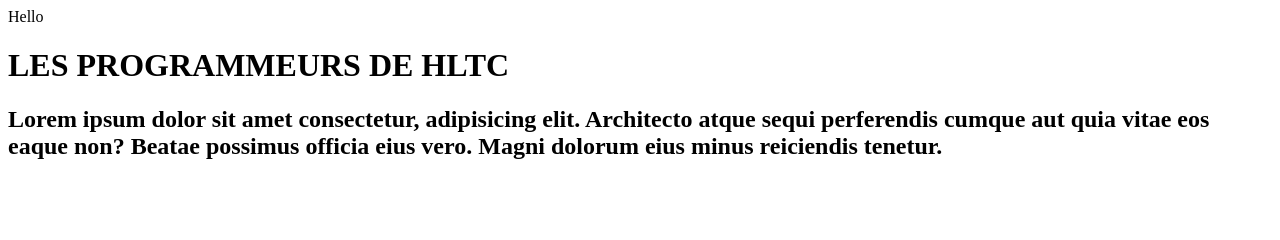
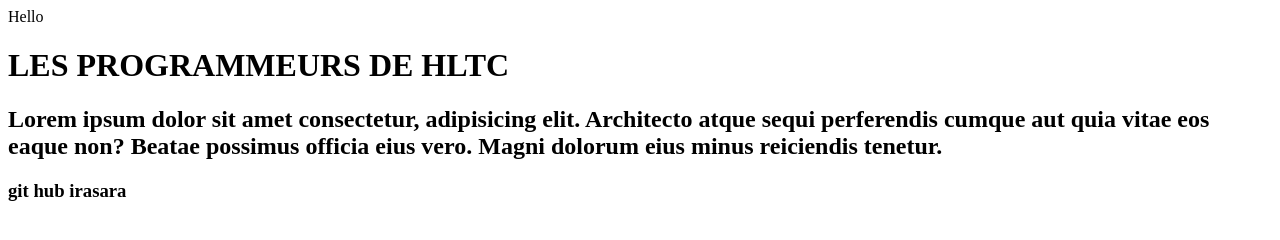
Before and after one commit to rene-mu/HLTC, a plain HTML site: page index.html in a window 1280 px wide. Drawn offline with Linux system fonts and the light colour scheme.

Commit message:
mofification

```diff
--- a/index.html
+++ b/index.html
@@ -9,5 +9,6 @@
         <h2>Lorem ipsum dolor sit amet consectetur, adipisicing elit.
             Architecto atque sequi perferendis cumque aut quia vitae eos eaque non?
             Beatae possimus officia eius vero. Magni dolorum eius minus reiciendis tenetur.</h2>
+            <h3>git hub irasara</h3>
     </body>
 </html>
```
